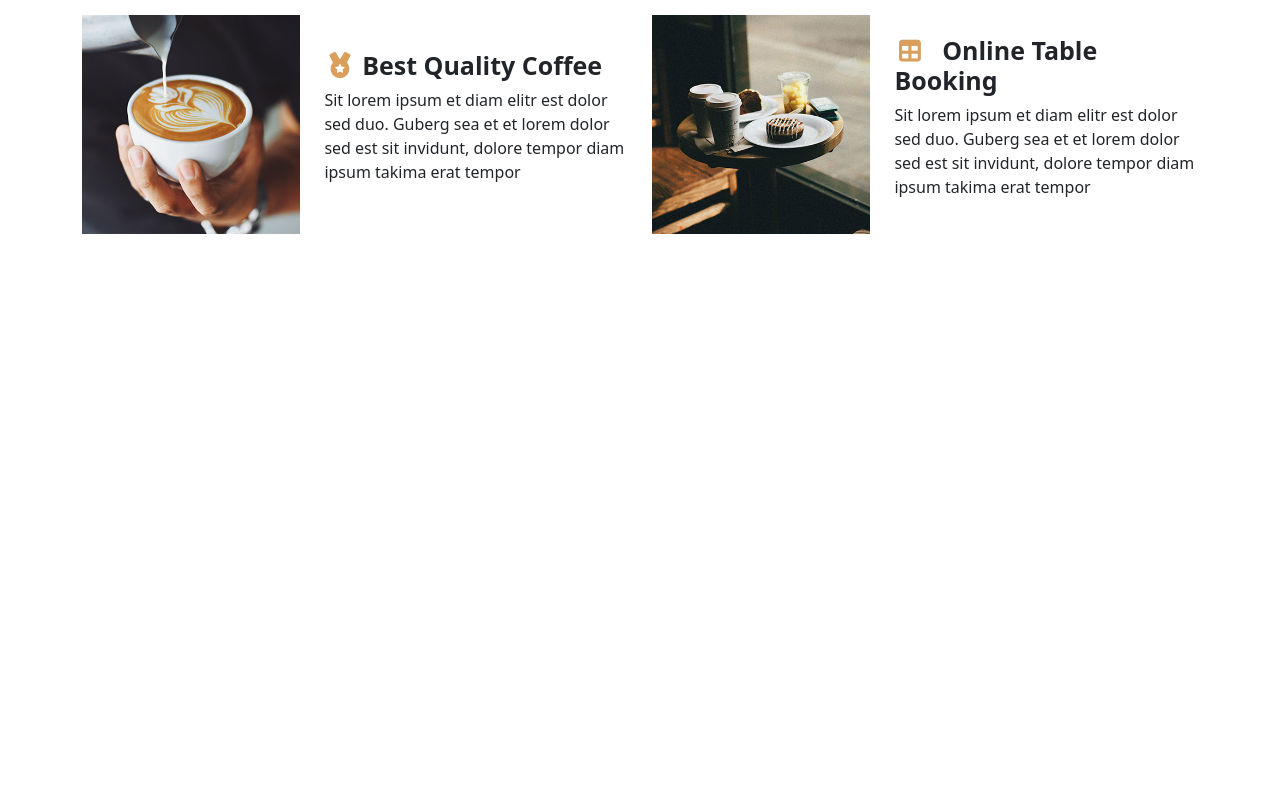
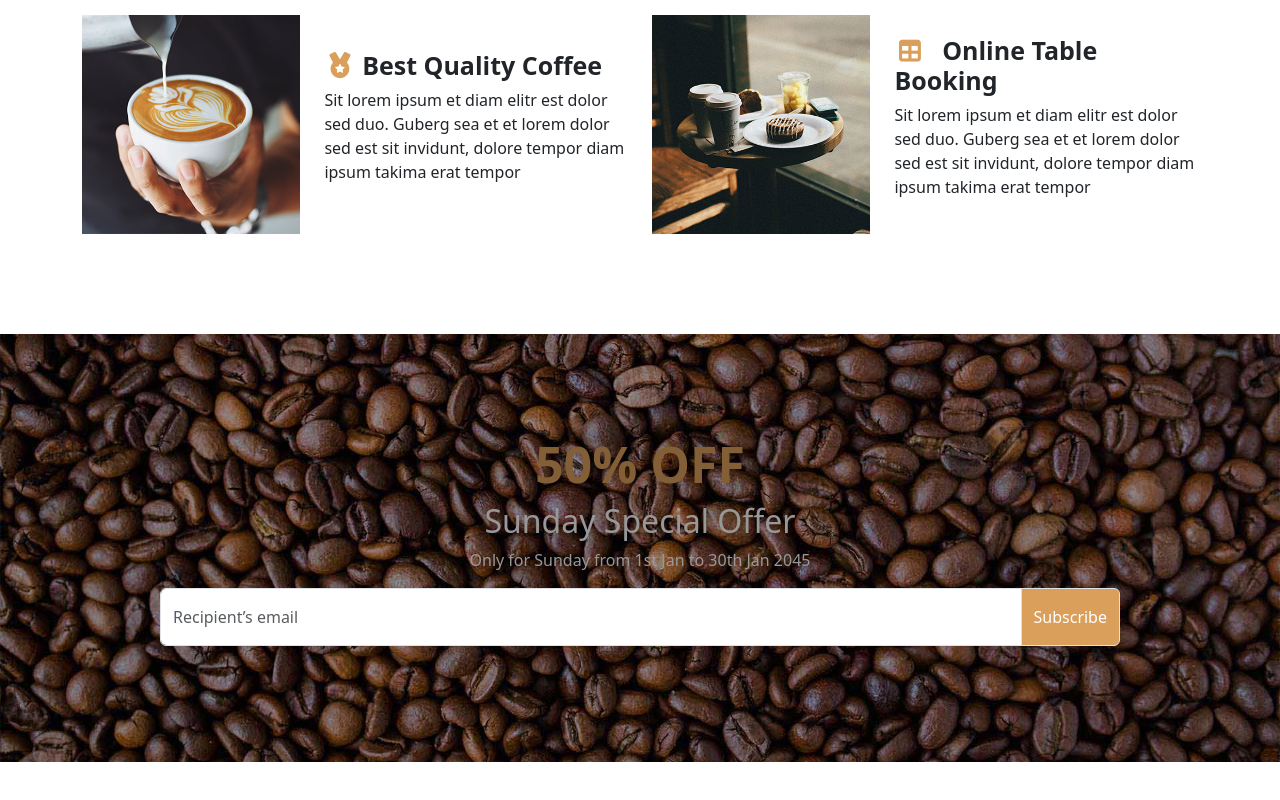
Before and after one commit to rashedahmed0/KOPPEE, a plain HTML site: page index.html in a window 1280 px wide. Shown: the part 1858-2658 px from the top of the page. Before the commit the page ends 2140 px from the top, so only its background shows below. Drawn offline with nearby package versions, Linux system fonts and the light colour scheme.

Commit message:
offer section

```diff
--- a/index.html
+++ b/index.html
@@ -319,6 +319,49 @@
       </div>
     </section>
 
+    <!-- offer section -->
+    <section
+      class="position-relative"
+      style="
+        background-image: url(./img/bg.jpg);
+        background-position: center;
+        background-size: cover;
+        background-repeat: no-repeat;
+        color: white;
+        padding: 100px 0;
+        margin: 100px 0;
+      "
+    >
+      <div
+        class="position-absolute top-0 start-0 w-100 h-100"
+        style="background-color: rgba(0, 0, 0, 0.404)"
+      ></div>
+      <div class="text-center z-2">
+        <h1 class="" style="font-size: 50px; font-weight: 700; color: #da9f5b">
+          50% OFF
+        </h1>
+        <h2>Sunday Special Offer</h2>
+        <p>Only for Sunday from 1st Jan to 30th Jan 2045</p>
+        <div class="mx-auto">
+          <div class="input-group mb-3 mx-auto w-75" style="width: ">
+            <input
+              type="email"
+              class="form-control py-3"
+              placeholder="Recipient’s email"
+              aria-label="Recipient’s eimail"
+              aria-describedby="basic-addon2"
+            />
+            <span
+              class="input-group-text"
+              style="background-color: #da9f5b; color: white"
+              id="basic-addon2"
+              >Subscribe</span
+            >
+          </div>
+        </div>
+      </div>
+    </section>
+
     <script
       src="https://cdn.jsdelivr.net/npm/bootstrap@5.3.8/dist/js/bootstrap.bundle.min.js"
       integrity="sha384-FKyoEForCGlyvwx9Hj09JcYn3nv7wiPVlz7YYwJrWVcXK/BmnVDxM+D2scQbITxI"
```
